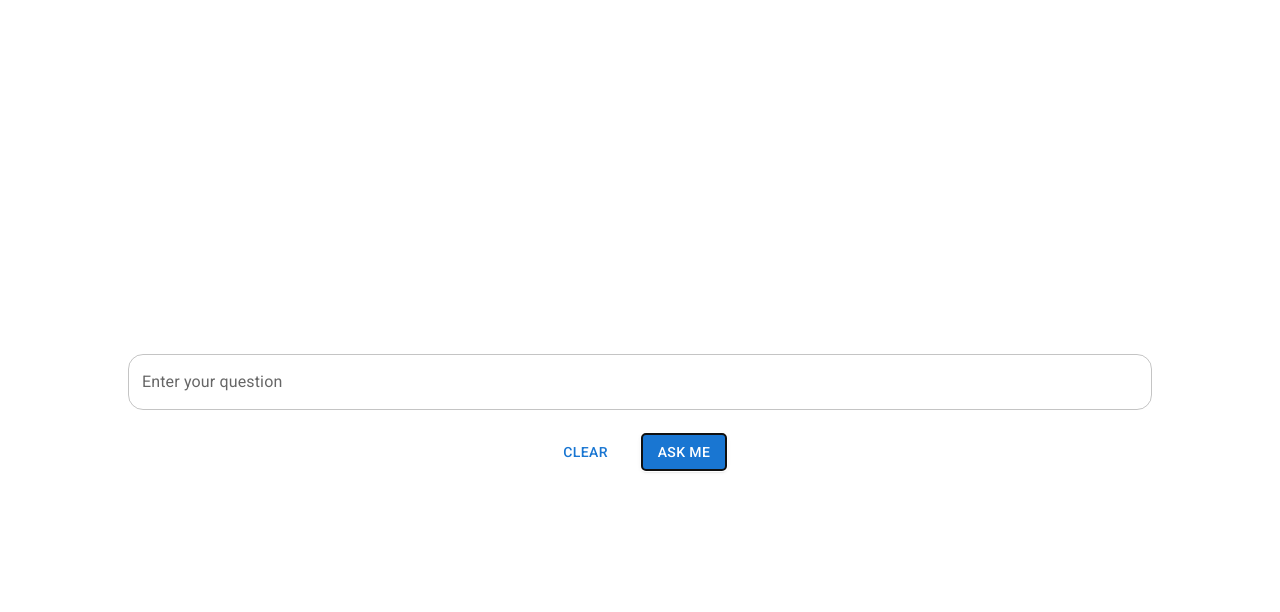
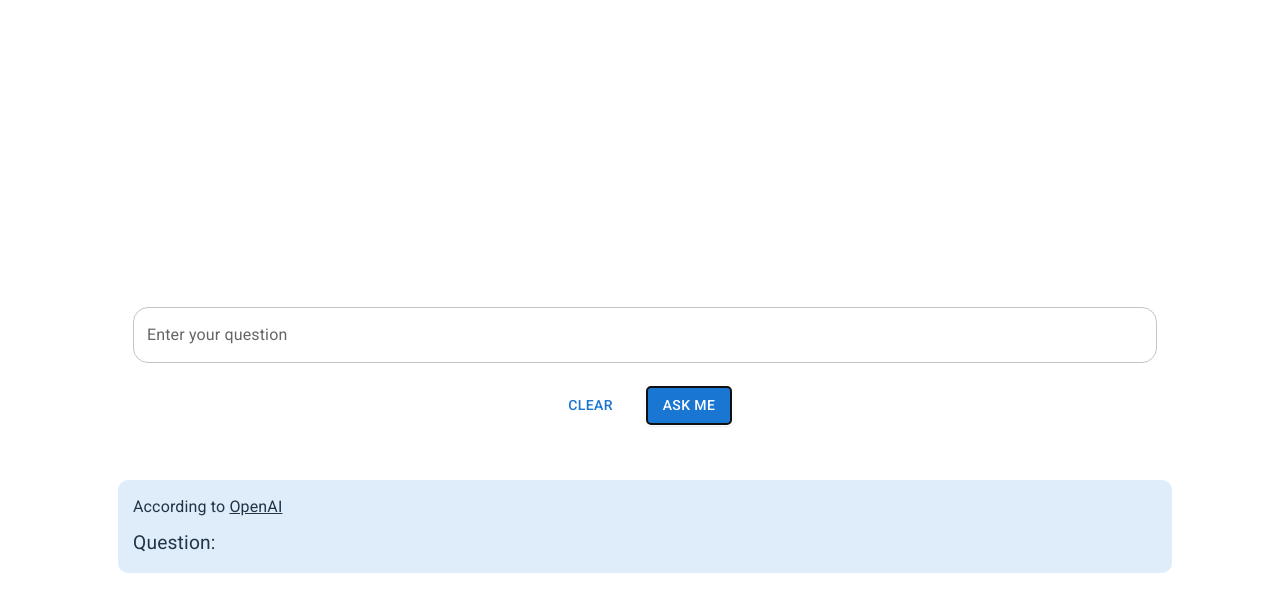
Before and after one commit to alfredreyes14/assistant-fe, a React (Vite) app: page / in a window 1280 px wide. Both pictures are taken after a click on the button "ASK ME". Shown: the top 612 px of the page. Built offline with nearby package versions, Linux system fonts and the light colour scheme; no server answers.

Commit message:
feat: added q&a section. Added logo and loader image/gif files

```diff
--- a/src/App.jsx
+++ b/src/App.jsx
@@ -1,6 +1,13 @@
 import { useState } from 'react'
 import Markdown from 'react-markdown'
-import { Container, Stack, TextField, Button, Box } from '@mui/material';
+import {
+  Container,
+  Stack,
+  TextField,
+  Button,
+  Box,
+  Typography
+} from '@mui/material';
 import { processQuestion } from './service';
 import './App.css'
 
@@ -8,12 +15,13 @@ function App() {
   const [ question, setQuestion ] = useState("")
   const [ loading, setLoading ] = useState(false)
   const [ streamedAnswer, setStreamedAnswer ] = useState("")
+  const [ showAnswerSection, setShowAnswerSection ] = useState(false)
 
   const handleResponseStreaming = async data => {
     const reader = data.body.getReader();
     const textDecoder = new TextDecoder();
     const counter = true;
-
+    setLoading(false)
     while (counter) {
       const { value, done } = await reader.read();
       if (done) {
@@ -27,12 +35,15 @@ function App() {
   const handleClick = async e => {
     try {
       setStreamedAnswer("")
+      setShowAnswerSection(true)
       setLoading(true)
       e.preventDefault()
       const response = await processQuestion(question)
       await handleResponseStreaming(response)
     } catch (exception) {
       console.log(exception.message)
+    } finally {
+      setLoading(false)
     }
   }
   return (
@@ -49,6 +60,9 @@ function App() {
         alignItems="center"
         justifyContent="center"
         minHeight="100vh"
+        sx={{
+          paddingLeft: "10px"
+        }}
       >
         <TextField
           label="Enter your question"
@@ -74,22 +88,56 @@ function App() {
           <Button
             variant="text"
             color="primary"
-            sx={{ mt: 2 }}
+            sx={{ mt: 2, outline: "none" }}
           >
             Clear
           </Button>
           <Button
             variant="contained"
             color="primary"
-            sx={{ mt: 2 }}
+            sx={{ mt: 2, outline: "none" }}
             onClick={e => handleClick(e)}
           >
             Ask Me
           </Button>
         </Stack>
-        <Stack mt={7}>
-          <Markdown>{streamedAnswer}</Markdown>
-        </Stack>
+        {
+          showAnswerSection && (
+            <Stack
+              sx={{
+                height: "fit-content",
+                width: "80vw",
+                padding: "15px",
+                backgroundColor: "#dfecfa",
+                borderRadius: "10px",
+                textAlign: "left"
+              }}
+              mt={7}
+            >
+              <Typography>
+                According to <Typography sx={{ textDecoration: "underline" }} variant="span">OpenAI</Typography>
+              </Typography>
+              <Typography sx={{
+                fontSize: "1.2em",
+                marginTop: "10px"
+              }}>
+                <Typography variant="span" sx={{ fontWeight: 400 }}>
+                  Question:
+                </Typography>
+                <Typography variant="span" sx={{ fontWeight: 600, marginLeft: "5px" }}>
+                  {question}
+                </Typography>
+              </Typography>
+              {
+                loading
+                  ? <>Answering your question ...</>
+                  : (
+                    <Markdown>{streamedAnswer}</Markdown>
+                  )
+              }
+            </Stack>
+          )
+        }
       </Box>
     </Container>
   )
```
Also changed, not shown: public/images/loader.gif (added), public/images/logo.png (added).
